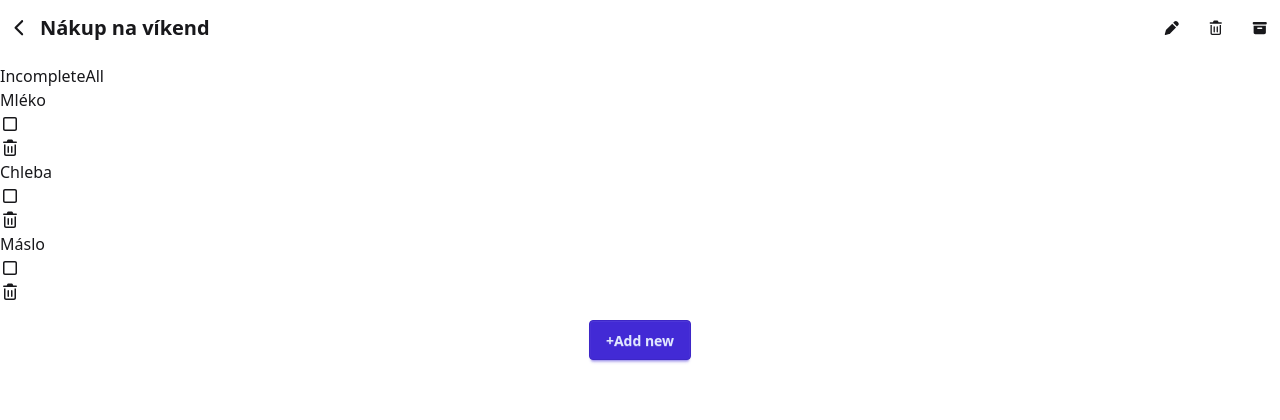
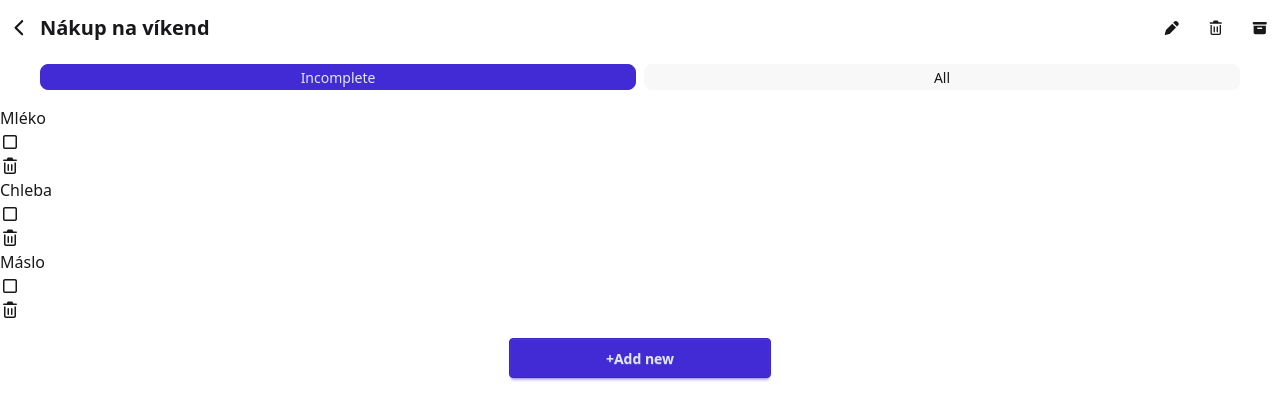
Before and after one commit to savcukova/shoppingList, a React (Vite) app: page / in a window 1280 px wide. Shown: the top 420 px of the page. Built offline with nearby package versions, Linux system fonts and the light colour scheme.

Commit message:
List tabs styles

```diff
--- a/src/components/AddNewItemBtn.jsx
+++ b/src/components/AddNewItemBtn.jsx
@@ -2,7 +2,7 @@ function AddNewItemButton({ onClick }) {
   return (
     <button
       className="
-      btn btn-primary btn-md"
+      btn btn-primary btn-md px-24"
       onClick={onClick}
     >
       +Add new
--- a/src/components/ListTabs.jsx
+++ b/src/components/ListTabs.jsx
@@ -1,8 +1,22 @@
 function ListTabs({ activeTab, onTabChange }) {
   return (
-    <div>
-      <button onClick={() => onTabChange("incomplete")}>Incomplete</button>
-      <button onClick={() => onTabChange("all")}>All</button>
+    <div className="flex justify-center mx-10 mb-4 space-x-2">
+      <button
+        onClick={() => onTabChange("incomplete")}
+        className={`badge flex-1 py-3 ${
+          activeTab === "incomplete" ? "badge-primary" : "badge-ghost"
+        }`}
+      >
+        Incomplete
+      </button>
+      <button
+        onClick={() => onTabChange("all")}
+        className={`badge flex-1 py-3 ${
+          activeTab === "all" ? "badge-primary" : "badge-ghost"
+        }`}
+      >
+        All
+      </button>
     </div>
   );
 }
```
